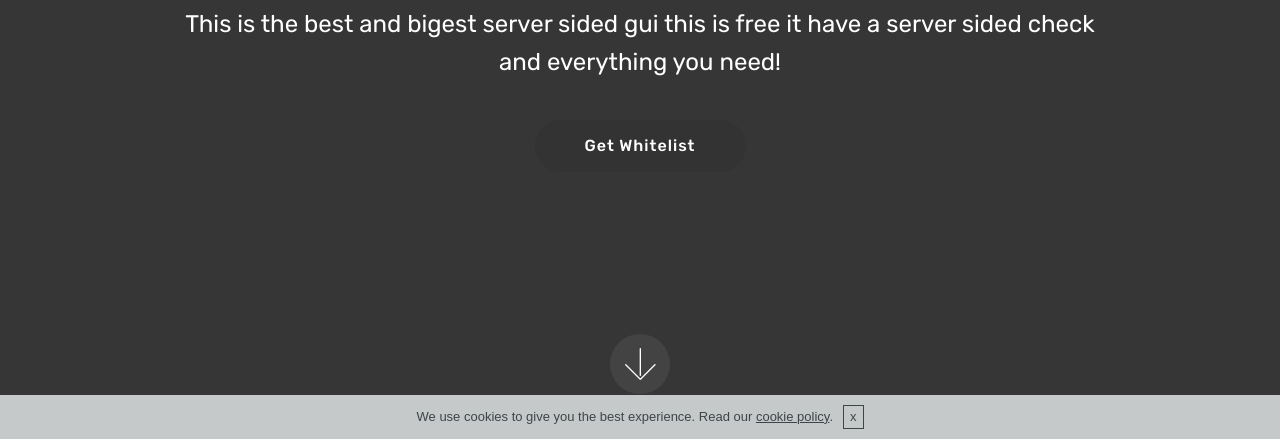
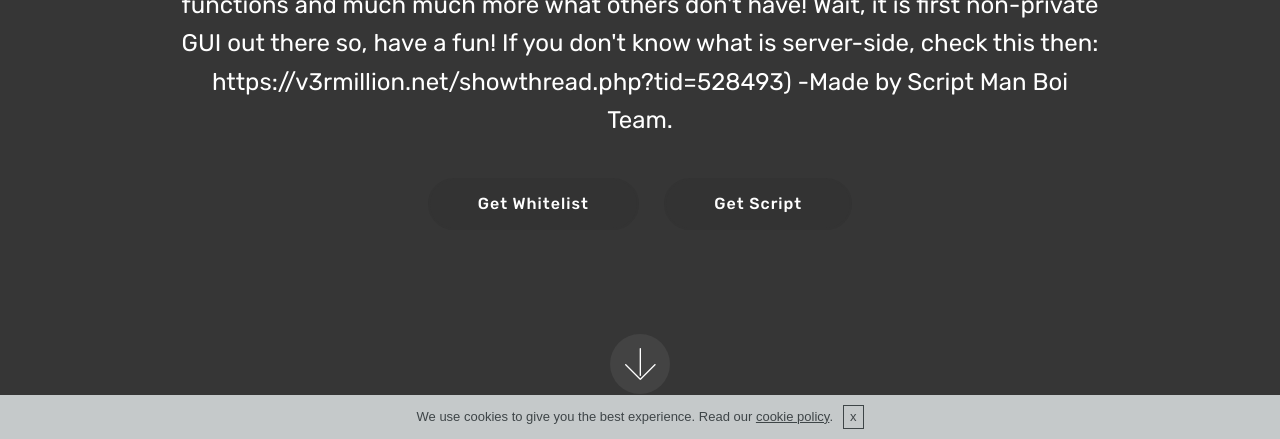
Before and after one commit to TruzScripts/Truz-Scripts, a plain HTML site: page page2.html in a window 1280 px wide. Shown: the part 361-800 px from the top of the page. Drawn offline with Linux system fonts and the light colour scheme; files whose address does not match are found by name.

Commit message:
Add files via upload

```diff
--- a/page2.html
+++ b/page2.html
@@ -7,7 +7,7 @@
   <meta name="generator" content="Mobirise v4.8.6, mobirise.com">
   <meta name="viewport" content="width=device-width, initial-scale=1, minimum-scale=1">
   <link rel="shortcut icon" href="assets/images/autism-96x96.png" type="image/x-icon">
-  <meta name="description" content="Site Generator Description">
+  <meta name="description" content="">
   <title>SSGui</title>
   <link rel="stylesheet" href="assets/web/assets/mobirise-icons/mobirise-icons.css">
   <link rel="stylesheet" href="assets/tether/tether.min.css">
@@ -54,7 +54,7 @@
     </nav>
 </section>
 
-<section class="engine"><a href="https://mobirise.info/i">site creation software</a></section><section class="cid-r8m0EjLLWB mbr-fullscreen" id="header2-8">
+<section class="engine"><a href="https://mobirise.info/a">online website builder</a></section><section class="cid-r8m0EjLLWB mbr-fullscreen" id="header2-8">
 
 
 
@@ -66,8 +66,8 @@
                 <h1 class="mbr-section-title mbr-bold pb-3 mbr-fonts-style display-1">Server-sided X</h1>
 
                 <p class="mbr-text pb-3 mbr-fonts-style display-5">
-                    This is the best and bigest server sided gui this is free it have a server sided check and everything you need!<br></p>
-                <div class="mbr-section-btn"><a class="btn btn-md btn-black display-4" href="https://shrinkearn.com/chlnP">Get Whitelist<br></a></div>
+                     This is the best free serever-sided GUI out now! - It is free and have lots of scripts, functions and much much more what others don't have! Wait, it is first non-private GUI out there so, have a fun! If you don't know what is server-side, check this then: https://v3rmillion.net/showthread.php?tid=528493) -Made by Script Man Boi Team. <br></p>
+                <div class="mbr-section-btn"><a class="btn btn-md btn-black display-4" href="https://shrinkearn.com/chlnP">Get Whitelist<br></a> <a class="btn btn-md btn-black display-4" href="https://shrinkearn.com/CNIa">Get Script<br></a></div>
             </div>
         </div>
     </div>
```
Also changed, not shown: Scripts.html (+1 -1 lines), index.html (+1 -1 lines), 1 other file.
